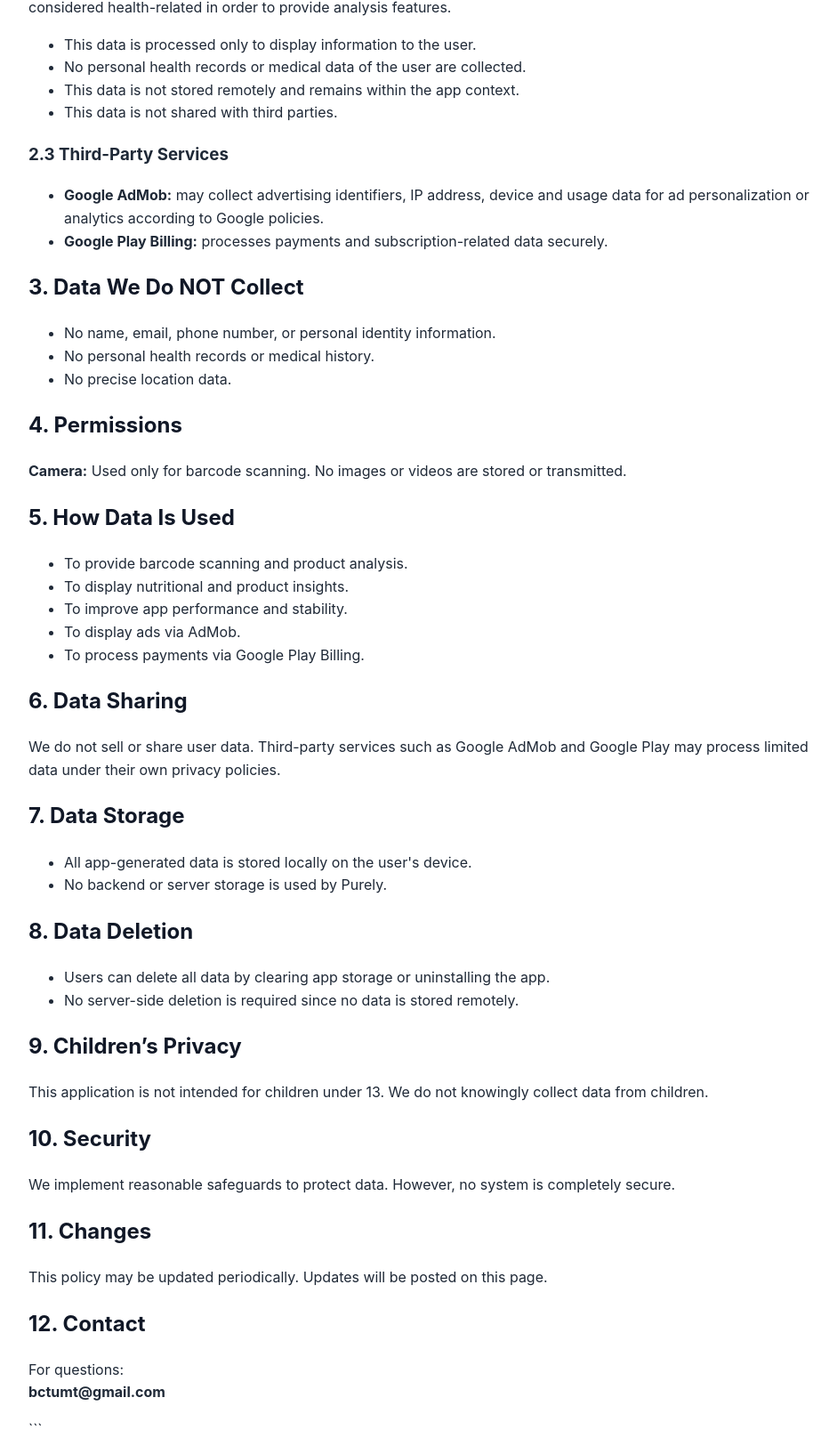
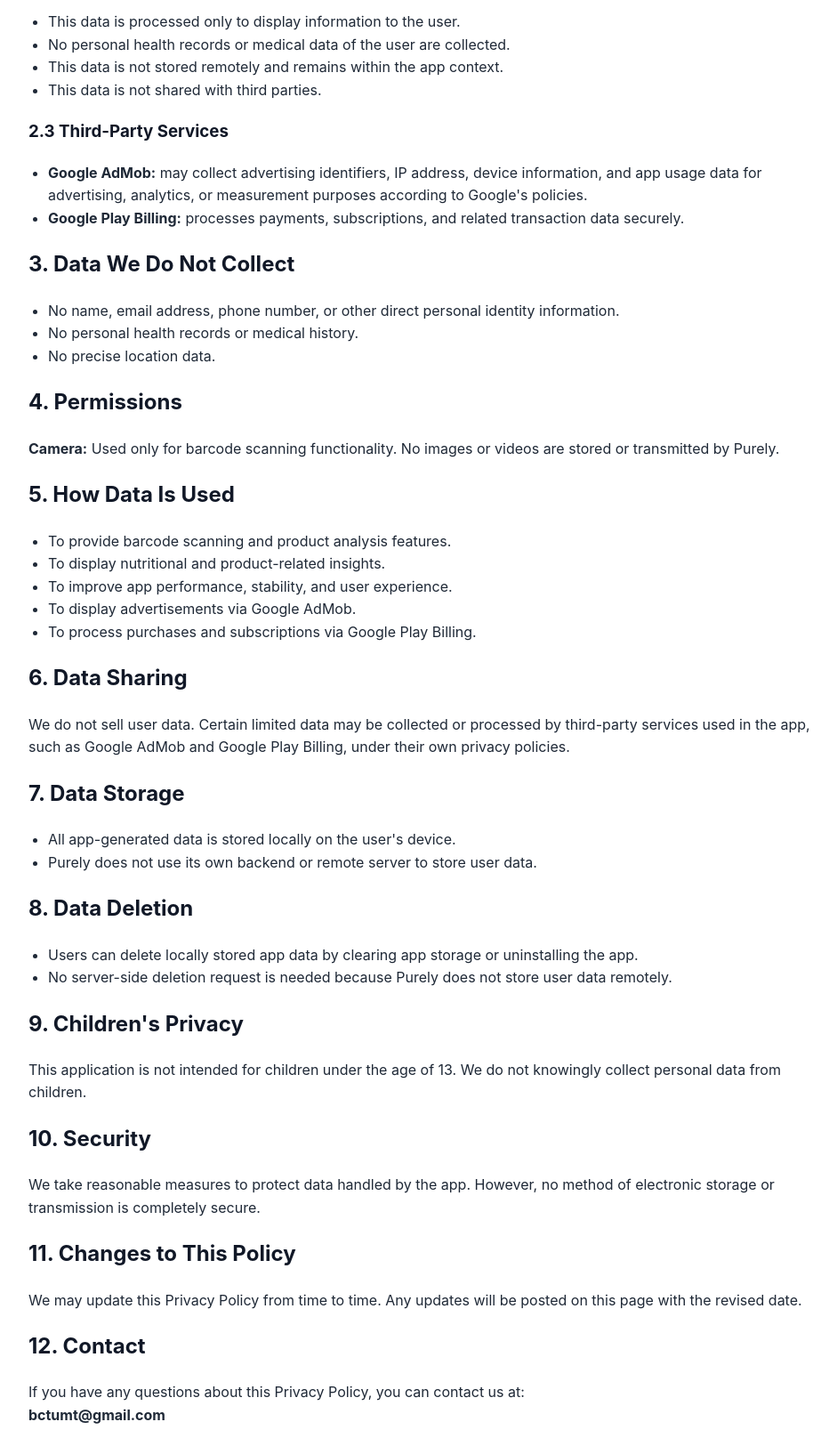
Before and after one commit to umtbecet/purely-privacy-policy, a plain HTML site: page index.html in a window 1280 px wide. Shown: the part 758-2365 px from the top of the page at 89% size, without its empty margins (158-1099 px from the left). Drawn offline with Linux system fonts and the light colour scheme.

Commit message:
Update index.html
stes

````diff
--- a/index.html
+++ b/index.html
@@ -1,5 +1,4 @@
 <!doctype html>
-
 <html lang="en">
   <head>
     <meta charset="UTF-8" />
@@ -15,22 +14,32 @@
         margin-inline: auto;
         color: #1f2937;
       }
-      h1, h2 { color: #111827; }
-      .muted { color: #6b7280; }
+      h1, h2, h3 {
+        color: #111827;
+      }
+      .muted {
+        color: #6b7280;
+      }
       .card {
         background: #f9fafb;
         border: 1px solid #e5e7eb;
         border-radius: 10px;
         padding: 16px;
       }
-      hr { border: none; border-top: 1px solid #e5e7eb; margin: 24px 0; }
+      hr {
+        border: none;
+        border-top: 1px solid #e5e7eb;
+        margin: 24px 0;
+      }
+      ul {
+        padding-left: 22px;
+      }
     </style>
   </head>
   <body>
     <h1>Purely - Privacy Policy</h1>
     <p class="muted">Last updated: March 20, 2026</p>
 
-```
     <div class="card">
       <p>
         This Privacy Policy explains how Purely, published by UBCT ("we", "our", or "us"),
@@ -41,7 +50,7 @@
     <h2>1. Overview</h2>
     <p>
       Purely is designed to analyze products using barcode scanning and provide informational insights.
-  We prioritize user privacy and do not collect personal identifiable information.
+      We prioritize user privacy and do not collect personally identifiable information.
     </p>
 
     <h2>2. Data We Process</h2>
@@ -49,7 +58,10 @@
     <h3>2.1 App Functionality Data</h3>
     <ul>
       <li>Scan history and favorites are stored locally on your device only.</li>
-  <li>Product-related data (such as ingredients, nutritional values, or similar information) may be processed to provide analysis results.</li>
+      <li>
+        Product-related data, such as ingredients, nutritional values, or similar information,
+        may be processed to provide analysis results.
+      </li>
       <li>No personal data is stored on our servers.</li>
     </ul>
 
@@ -68,74 +80,76 @@
     <h3>2.3 Third-Party Services</h3>
     <ul>
       <li>
-    <strong>Google AdMob:</strong> may collect advertising identifiers, IP address, device and usage data
-    for ad personalization or analytics according to Google policies.
+        <strong>Google AdMob:</strong> may collect advertising identifiers, IP address, device information,
+        and app usage data for advertising, analytics, or measurement purposes according to Google's policies.
       </li>
       <li>
-    <strong>Google Play Billing:</strong> processes payments and subscription-related data securely.
+        <strong>Google Play Billing:</strong> processes payments, subscriptions, and related transaction data securely.
       </li>
     </ul>
 
-<h2>3. Data We Do NOT Collect</h2>
+    <h2>3. Data We Do Not Collect</h2>
     <ul>
-  <li>No name, email, phone number, or personal identity information.</li>
+      <li>No name, email address, phone number, or other direct personal identity information.</li>
       <li>No personal health records or medical history.</li>
       <li>No precise location data.</li>
     </ul>
 
     <h2>4. Permissions</h2>
-<p><strong>Camera:</strong> Used only for barcode scanning. No images or videos are stored or transmitted.</p>
+    <p>
+      <strong>Camera:</strong> Used only for barcode scanning functionality.
+      No images or videos are stored or transmitted by Purely.
+    </p>
 
     <h2>5. How Data Is Used</h2>
     <ul>
-  <li>To provide barcode scanning and product analysis.</li>
-  <li>To display nutritional and product insights.</li>
-  <li>To improve app performance and stability.</li>
-  <li>To display ads via AdMob.</li>
-  <li>To process payments via Google Play Billing.</li>
+      <li>To provide barcode scanning and product analysis features.</li>
+      <li>To display nutritional and product-related insights.</li>
+      <li>To improve app performance, stability, and user experience.</li>
+      <li>To display advertisements via Google AdMob.</li>
+      <li>To process purchases and subscriptions via Google Play Billing.</li>
     </ul>
 
     <h2>6. Data Sharing</h2>
     <p>
-  We do not sell or share user data. Third-party services such as Google AdMob and Google Play
-  may process limited data under their own privacy policies.
+      We do not sell user data. Certain limited data may be collected or processed by third-party services
+      used in the app, such as Google AdMob and Google Play Billing, under their own privacy policies.
     </p>
 
     <h2>7. Data Storage</h2>
     <ul>
       <li>All app-generated data is stored locally on the user's device.</li>
-  <li>No backend or server storage is used by Purely.</li>
+      <li>Purely does not use its own backend or remote server to store user data.</li>
     </ul>
 
     <h2>8. Data Deletion</h2>
     <ul>
-  <li>Users can delete all data by clearing app storage or uninstalling the app.</li>
-  <li>No server-side deletion is required since no data is stored remotely.</li>
+      <li>Users can delete locally stored app data by clearing app storage or uninstalling the app.</li>
+      <li>No server-side deletion request is needed because Purely does not store user data remotely.</li>
     </ul>
 
-<h2>9. Children’s Privacy</h2>
+    <h2>9. Children's Privacy</h2>
     <p>
-  This application is not intended for children under 13.
-  We do not knowingly collect data from children.
+      This application is not intended for children under the age of 13.
+      We do not knowingly collect personal data from children.
     </p>
 
     <h2>10. Security</h2>
     <p>
-  We implement reasonable safeguards to protect data.
-  However, no system is completely secure.
+      We take reasonable measures to protect data handled by the app.
+      However, no method of electronic storage or transmission is completely secure.
     </p>
 
-<h2>11. Changes</h2>
+    <h2>11. Changes to This Policy</h2>
     <p>
-  This policy may be updated periodically. Updates will be posted on this page.
+      We may update this Privacy Policy from time to time.
+      Any updates will be posted on this page with the revised date.
     </p>
 
     <h2>12. Contact</h2>
     <p>
-  For questions:<br />
+      If you have any questions about this Privacy Policy, you can contact us at:<br />
       <strong>bctumt@gmail.com</strong>
     </p>
-```
-
   </body>
 </html>
````
Lines whose indentation alone changed are shown as unchanged.
